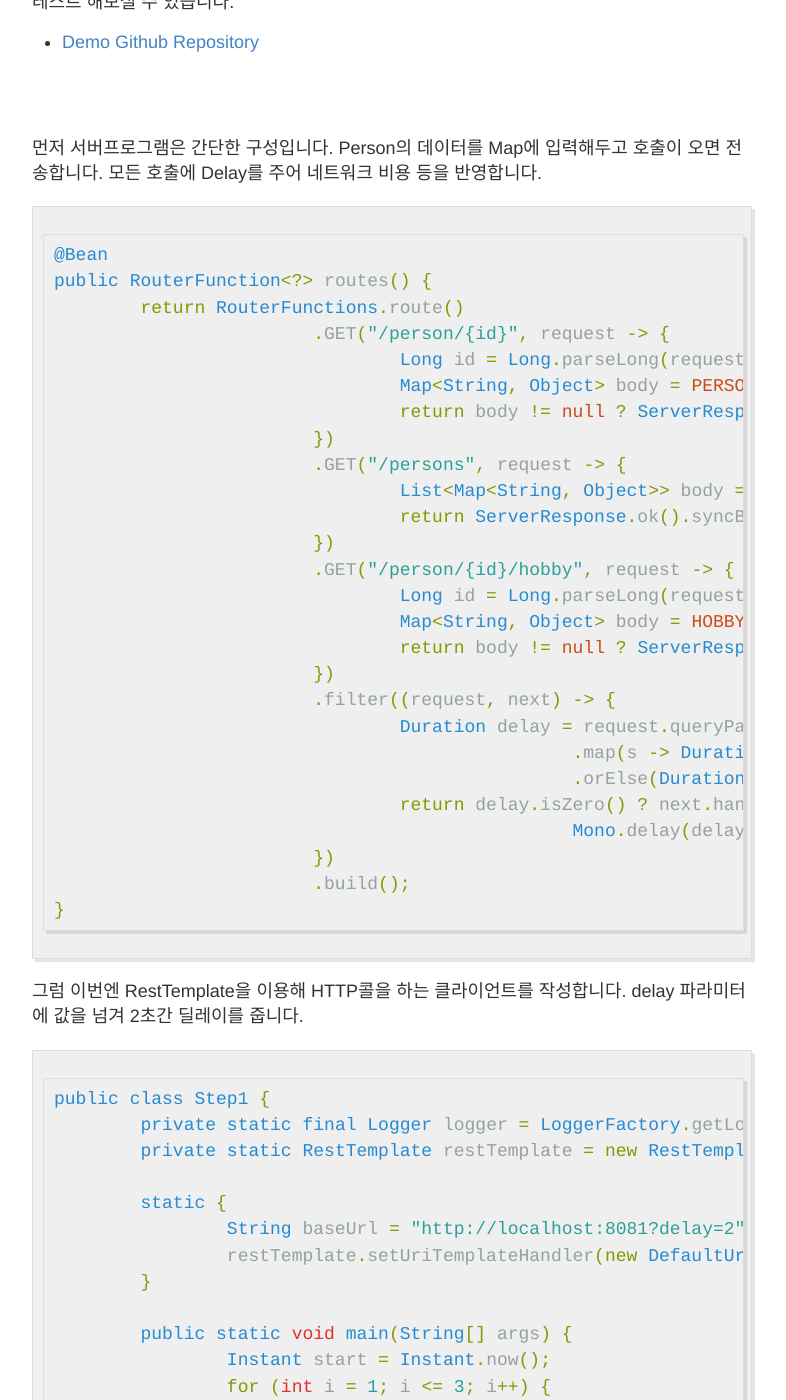
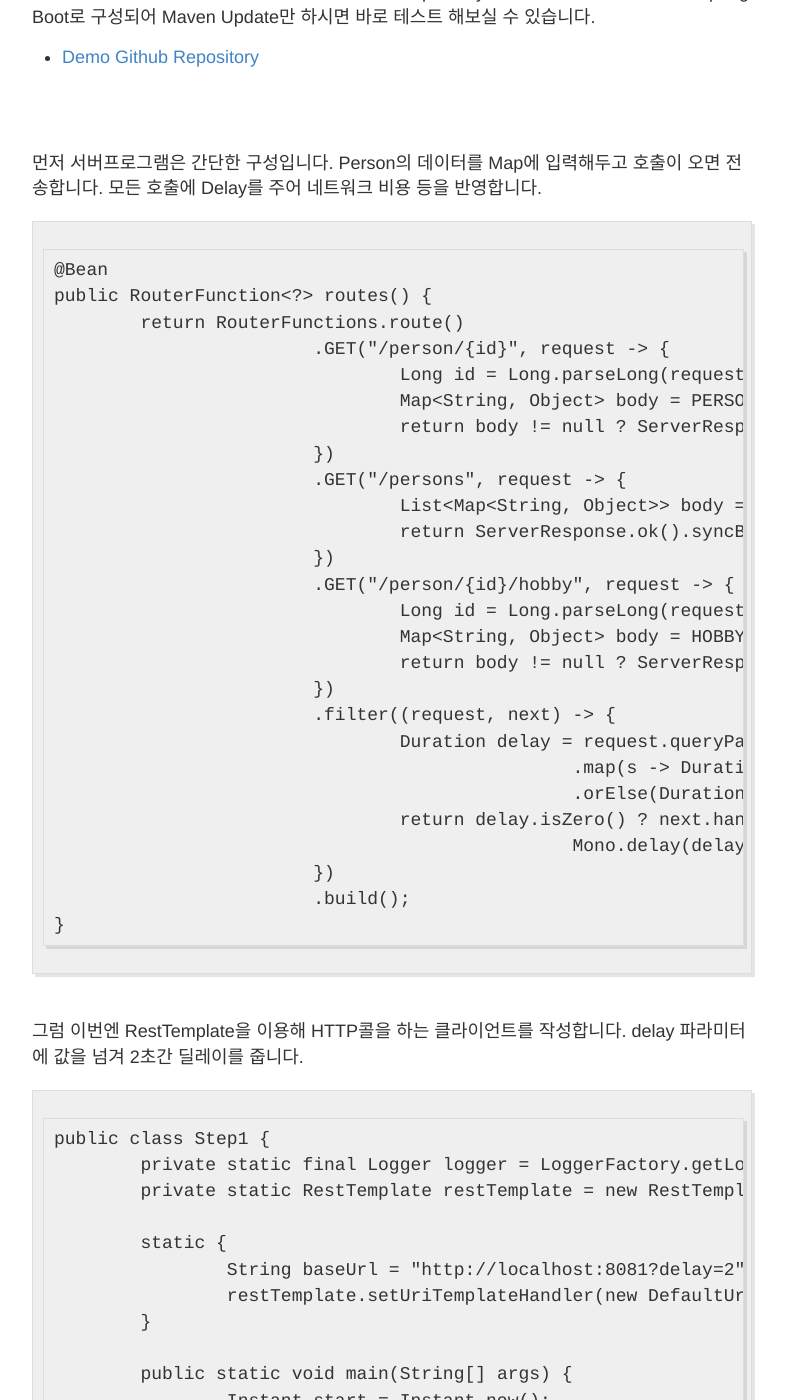
Before and after one commit to sungjun221/sungjun221.github.io, a Jekyll site: the page built from _posts/2018-11-13-Guide-to-Reactive-for-Spring-MVC-2.markdown, in a window 1280 px wide and 1400 px high, scrolled down 403 px. Shown: the whole window, without its empty margins (248-1034 px from the left). Built offline with Jekyll 4.4.1, drawn with Linux system fonts in a browser that asks for light colours; some of the changed text lies outside the part shown.

Commit message:
Changed post contents

````diff
--- a/_posts/2018-11-13-Guide-to-Reactive-for-Spring-MVC-2.markdown
+++ b/_posts/2018-11-13-Guide-to-Reactive-for-Spring-MVC-2.markdown
@@ -6,14 +6,16 @@
 ---
 (현재 작성중인 글입니다.)
 
-지난 글에서는 Spring에서 HTTP통신을 위해 기존에 사용하던 RestTemplate과 버전5부터 Reactive를 지원하기 위해 나온 WebClient를 살펴봤습니다. 이번에는 예제를 통해 이 둘이 어떻게 다르게 동작하는지 비교해 보겠습니다. 예제는 서버 프로그램을 하나 띄우고, 클라이언트에서 각각 RestTemplate과 WebClient로 HTTP콜을 해보는 것입니다. 예제는 아래 Github Repository에서 다운 받으실 수 있어요. Spring Boot로 구성되어 Maven Update만 하시면 바로 테스트 해보실 수 있습니다.
+지난 글에서는 Spring에서 HTTP통신을 위해 기존에 사용하던 RestTemplate과 버전5부터 Reactive를 지원하기 위해 나온 WebClient를 살펴봤습니다. 이번에는 예제를 통해 이 둘이 어떻게 다르게 동작하는지 비교해 보겠습니다.
+
+예제는 서버 프로그램을 하나 띄우고, 클라이언트에서 각각 RestTemplate과 WebClient로 HTTP콜을 해보는 것입니다. 예제는 아래 Github Repository에서 다운 받으실 수 있어요. Spring Boot로 구성되어 Maven Update만 하시면 바로 테스트 해보실 수 있습니다.
 
 - [Demo Github Repository](https://github.com/sungjun221/reactive-for-webmvc)
 
 <br><br>
 
 먼저 서버프로그램은 간단한 구성입니다. Person의 데이터를 Map에 입력해두고 호출이 오면 전송합니다. 모든 호출에 Delay를 주어 네트워크 비용 등을 반영합니다.
-~~~java
+```
 @Bean
 public RouterFunction<?> routes() {
 	return RouterFunctions.route()
@@ -40,10 +42,11 @@
 			})
 			.build();
 }
-~~~
+```
 
+<br>
 그럼 이번엔 RestTemplate을 이용해 HTTP콜을 하는 클라이언트를 작성합니다. delay 파라미터에 값을 넘겨 2초간 딜레이를 줍니다.
-~~~java
+```
 public class Step1 {
 	private static final Logger logger = LoggerFactory.getLogger(Step1.class);
 	private static RestTemplate restTemplate = new RestTemplate();
@@ -65,17 +68,16 @@
 		logger.debug("Elapsed time: " + Duration.between(start, Instant.now()).toMillis() + "ms");
 	}
 }
-~~~
-
+```
 그럼 실행을 해볼까요? 아래와 같은 로그가 찍힙니다.
 ![Step1](image/path/url/image.png "Step1")
 
 정직한 결과가 나왔습니다. 2초 * 3번의 호출이 되어 약 6초를 조금 넘는 결과가 나왔습니다.
 응답이 올때까지 기다린 뒤 다시 요청하는 것을 알 수 있습니다.
 
+<br>
 그럼 이번엔 WebClient를 이용해보겠습니다.
-
-~~~java
+```
 public class Step2 {
 	private static final Logger logger = LoggerFactory.getLogger(Step2.class);
 	private static WebClient client = WebClient.create("http://localhost:8081?delay=2");
@@ -95,7 +97,7 @@
 		logger.debug("Elapsed time: " + Duration.between(start, Instant.now()).toMillis() + "ms");
 	}
 }
-~~~
+```
 
 <br>
 
````
